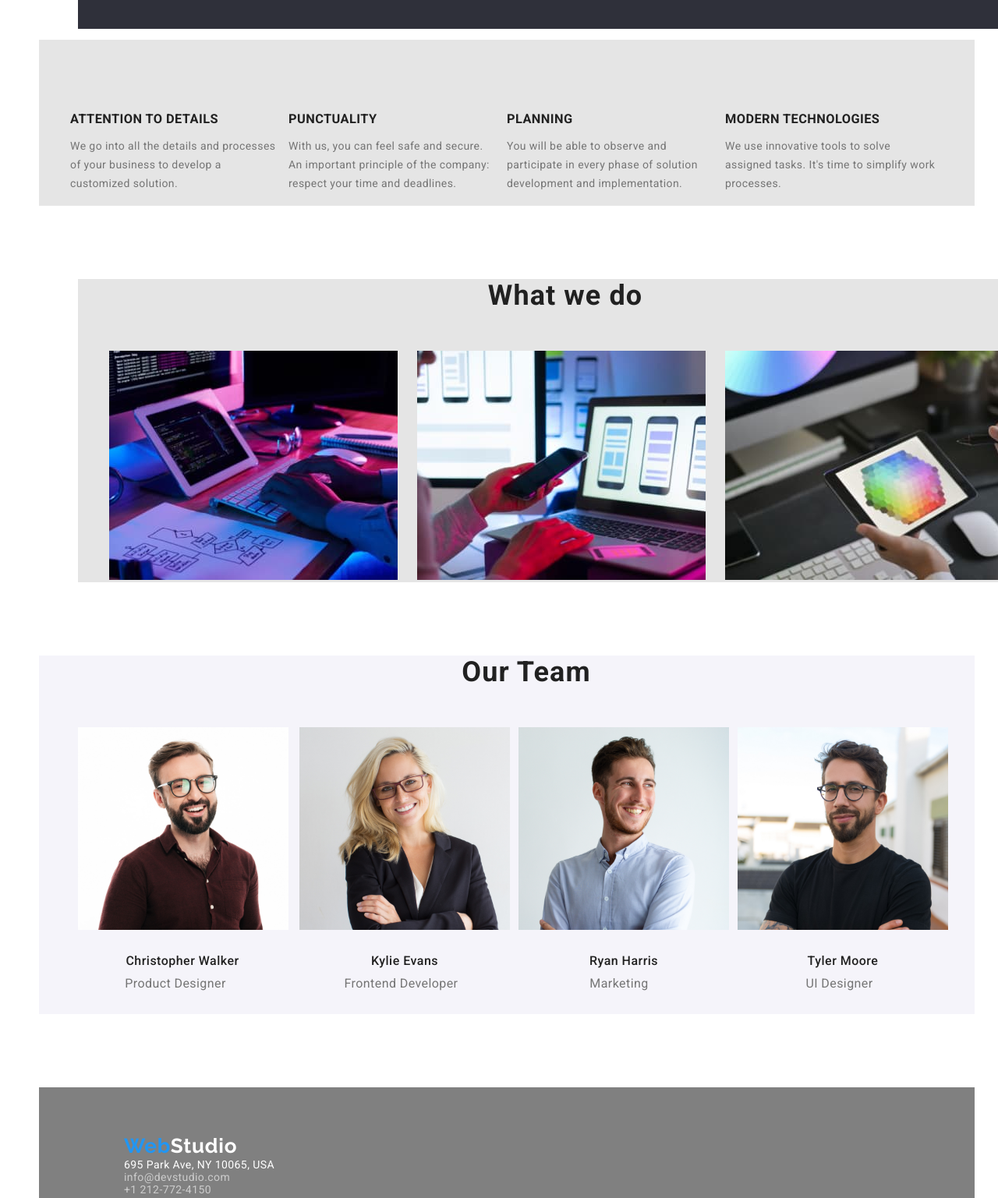
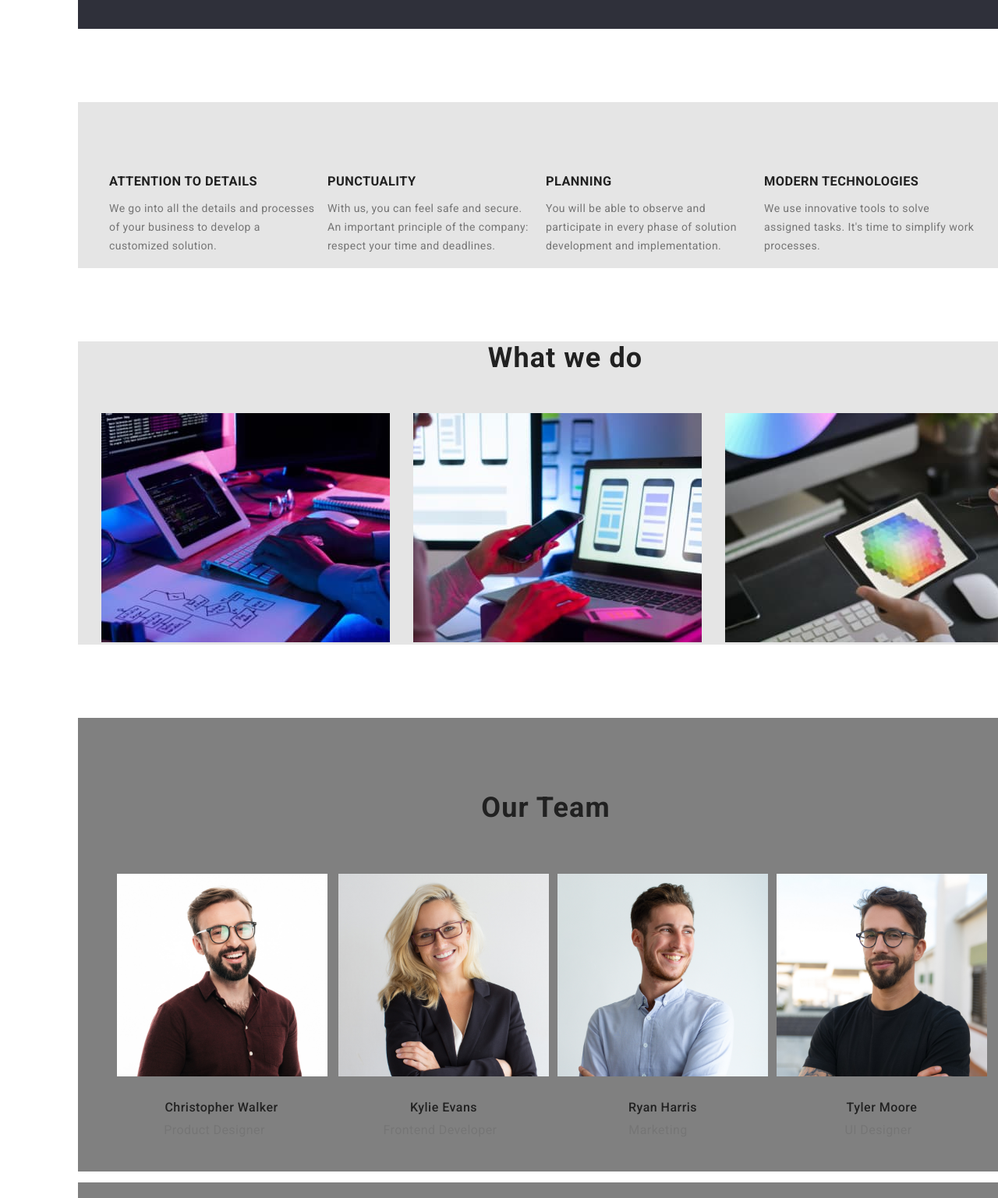
Before and after one commit to MihailMichael/goit-markup-hw-03, a plain HTML site: page index.html in a window 1280 px wide. Shown: the part 660-2197 px from the top of the page at 78% size. Drawn offline with nearby package versions, Linux system fonts and the light colour scheme.

Commit message:
goit-markup-hw-03

```diff
--- a/css/styles.css
+++ b/css/styles.css
@@ -19,7 +19,6 @@ ul {
   height: 60px;
   display: flex;
   justify-content: center;
-  width: 1200px;
   background: #808080;
 }
 .nav-list {
@@ -92,6 +91,7 @@ ul {
   height: 600px;
   left: 0px;
   top: 80px;
+  margin-top: 0px;
 }
 .title-motto {
   width: 937px;
@@ -128,10 +128,10 @@ button[type="button"] {
 }
 /* Second Section */
 .second-section {
-  width: 1200px;
   font-size: 14px;
   letter-spacing: 0.03em;
   background-color: #e5e5e5;
+  margin-top: 94px;
 }
 
 .title-list {
@@ -166,19 +166,20 @@ button[type="button"] {
   color: #212121;
   margin: 94px 500px 50px 500px;
 }
-.listImageStudio {
-  align-content: center;
+.unorderImages {
+  display: flex;
+  gap: 30px;
+  justify-content: flex-end;
 }
-.imagesStudio2 {
-  margin-right: 25px;
-  margin-left: 25px;
-}
+
 /* Fourth Section*/
 .fourth-section {
-  background: #f5f4fa;
+  display: flex;
+  background-color: #808080;
   line-height: 19px;
   text-align: center;
-  padding-right: 30px;
+  flex-wrap: wrap;
+  margin-top: 94px;
 }
 .nameteam {
   font-weight: 500;
@@ -235,7 +236,7 @@ button[type="button"] {
 .page-footer {
   background: #808080;
   height: 251px;
-  margin: 94px 0px;
+  margin: 0px 50px;
 }
 .footerList {
   flex-direction: column;
--- a/index.html
+++ b/index.html
@@ -26,7 +26,7 @@
         <nav class="nav-list">
           <ul class="unstyled headerList">
             <li><a class="logo" href="./index.html">Web</a></li>
-            <li><a class="link linkStudio" href="./studio.html">Studio</a></li>
+            <li><a class="link linkStudio" href="./index.html">Studio</a></li>
             <li>
               <a class="link linkPortfolio" href="./portfolio.html"
                 >Portfolio</a
@@ -55,7 +55,7 @@
           </button>
         </section>
         <!--Second Section-->
-        <section class="second-section">
+        <section class="second-section container">
           <ul class="unstyled">
             <li>
               <h3 class="title-list">ATTENTION TO DETAILS</h3>
@@ -91,7 +91,7 @@
         <!-- Third Section-->
         <section class="third-section container">
           <h2 class="title">What we do</h2>
-          <ul class="unstyled">
+          <ul class="unstyled unorderImages">
             <li class="listImageStudio">
               <img
                 class="imagesStudio1"
@@ -122,7 +122,7 @@
           </ul>
         </section>
         <!--Fourth Section-->
-        <section class="fourth-section">
+        <section class="fourth-section container">
           <h2 class="title">Our Team</h2>
           <ul class="unstyled">
             <li>
```
Also changed, not shown: portfolio.html (+1 -1 lines).
